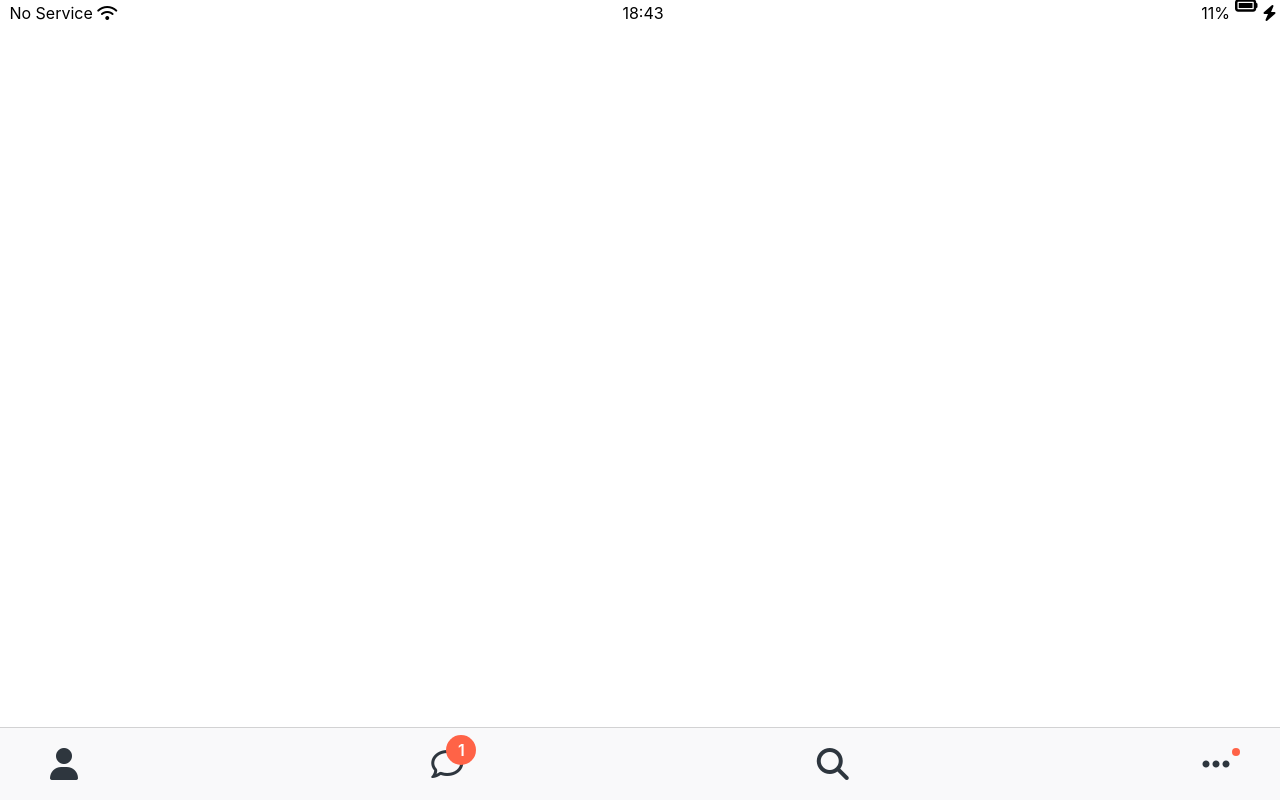
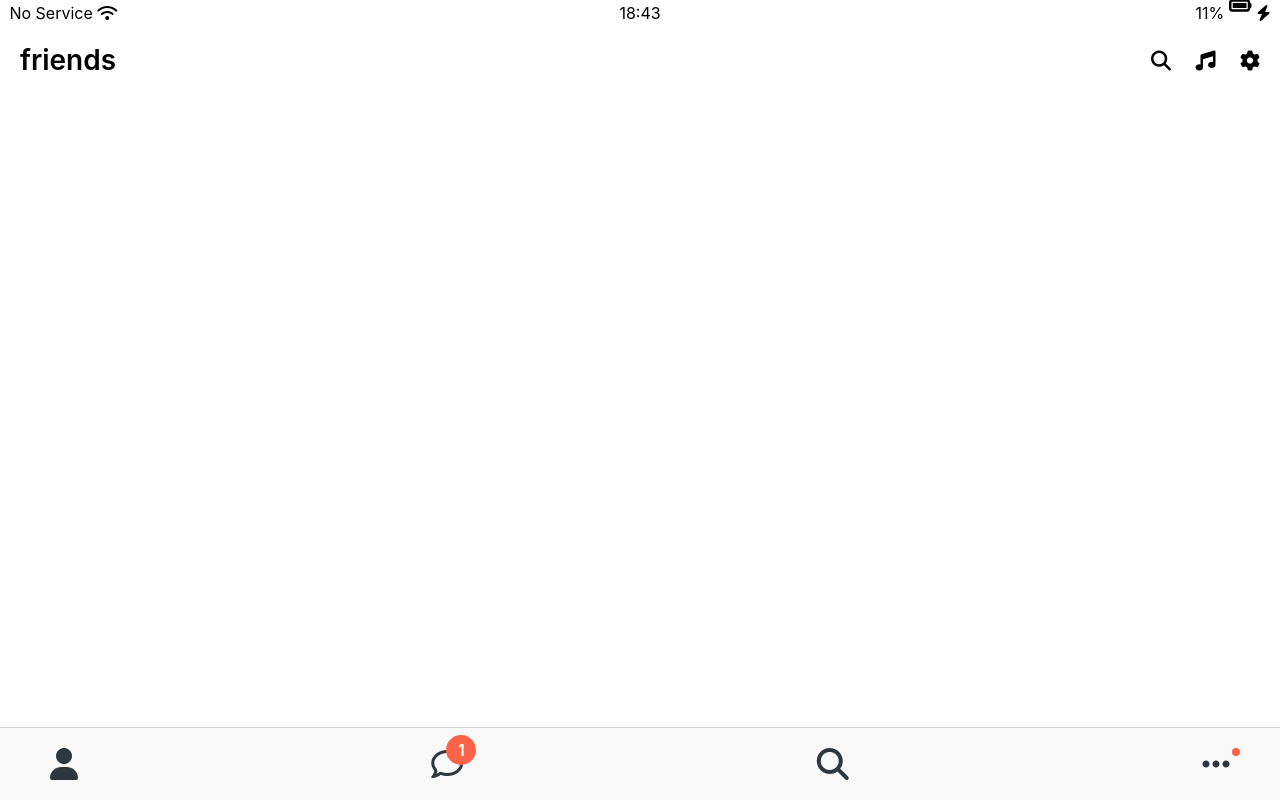
Before and after one commit to wnstnfl/kokoa-clone-2022, a plain HTML site: page friends.html in a window 1280 px wide. Drawn offline with Linux system fonts and the light colour scheme.

Commit message:
Make 3.0 27%

```diff
--- /dev/null
+++ b/CSS/components/screen-header.css
@@ -0,0 +1,16 @@
+.screen-header {
+  display: flex;
+  justify-content: space-between;
+  padding: 20px;
+  align-items: center;
+}
+
+.screen-header__title {
+  font-size: 28px;
+  font-weight: 600;
+}
+
+.screen-header__icons span {
+  margin-left: 20px;
+  font-weight: 600;
+}
--- a/CSS/components/status-bar.css
+++ b/CSS/components/status-bar.css
@@ -1,7 +1,4 @@
 .status-bar {
-  position: fixed;
-  top: 0;
-  width: 100%;
   display: flex;
   justify-content: center;
   padding: 5px 3px;
--- a/CSS/styles.css
+++ b/CSS/styles.css
@@ -4,6 +4,7 @@
 /* Components */
 @import "components/status-bar.css";
 @import "components/nav-bar.css";
+@import "components/screen-header.css";
 
 /* Screens */
 @import "screens/login.css";
--- a/friends.html
+++ b/friends.html
@@ -25,6 +25,16 @@
         </div>
     </div>
 
+    <header class="screen-header">
+        <h1 class="screen-header__title">friends</h1>
+        <div class="screen-header__icons">
+            <span><i class="fas fa-search fa-lg"></i></span>
+            <span><i class="fas fa-music fa-lg"></i></span>
+            <span><i class="fas fa-cog fa-lg"></i></span>
+
+        </div>
+    </header>
+
 <nav class="nav">
     <ul class="nav__list">
         <li class="nav__btn">
@@ -42,7 +52,7 @@
             <a class="nav__link" href="#"><i class="fas fa-search fa-2x"></i></a></li>
         <li class="nav__btn">
             <a class="nav__link" href="#">
-                <span class="nav__dot">1</span>
+                <span class="nav__dot">0</span>
                 <i class="fas fa-ellipsis-h fa-2x"></i>
             </a>
         </li>
```
